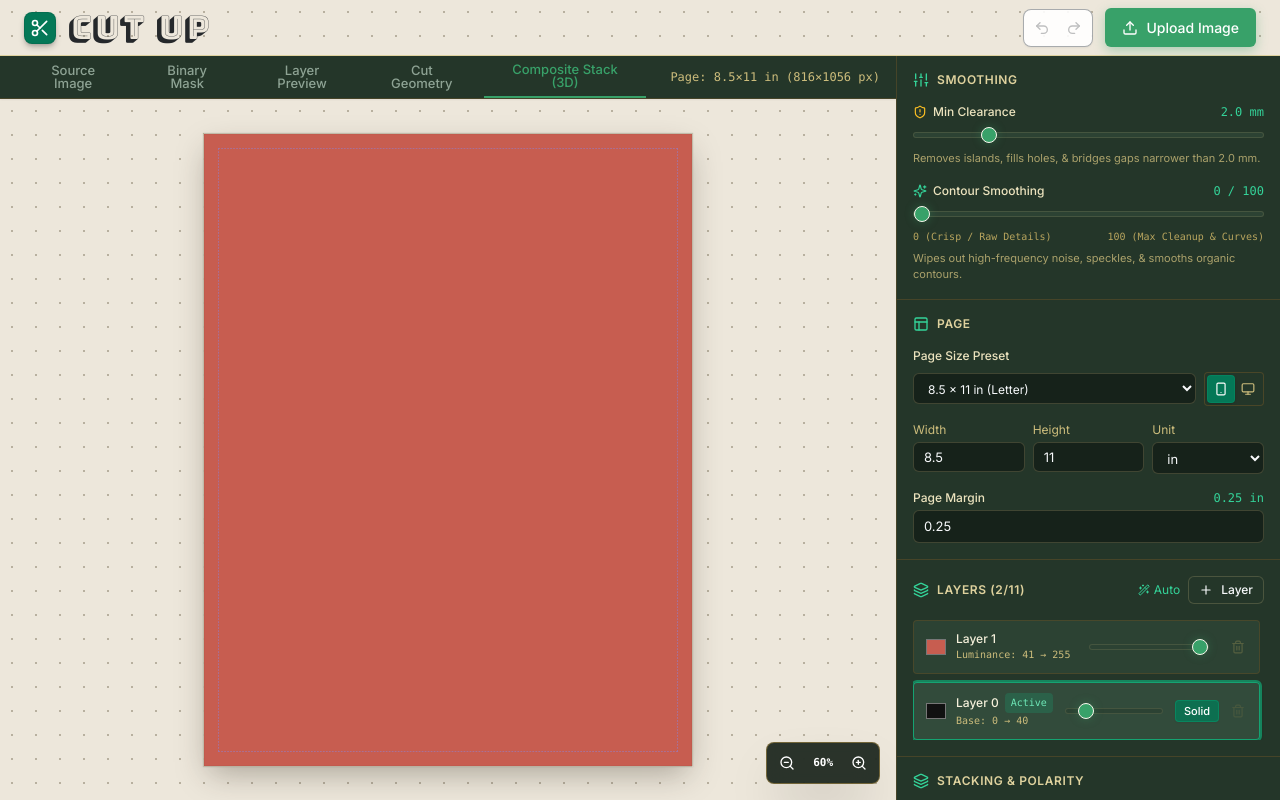
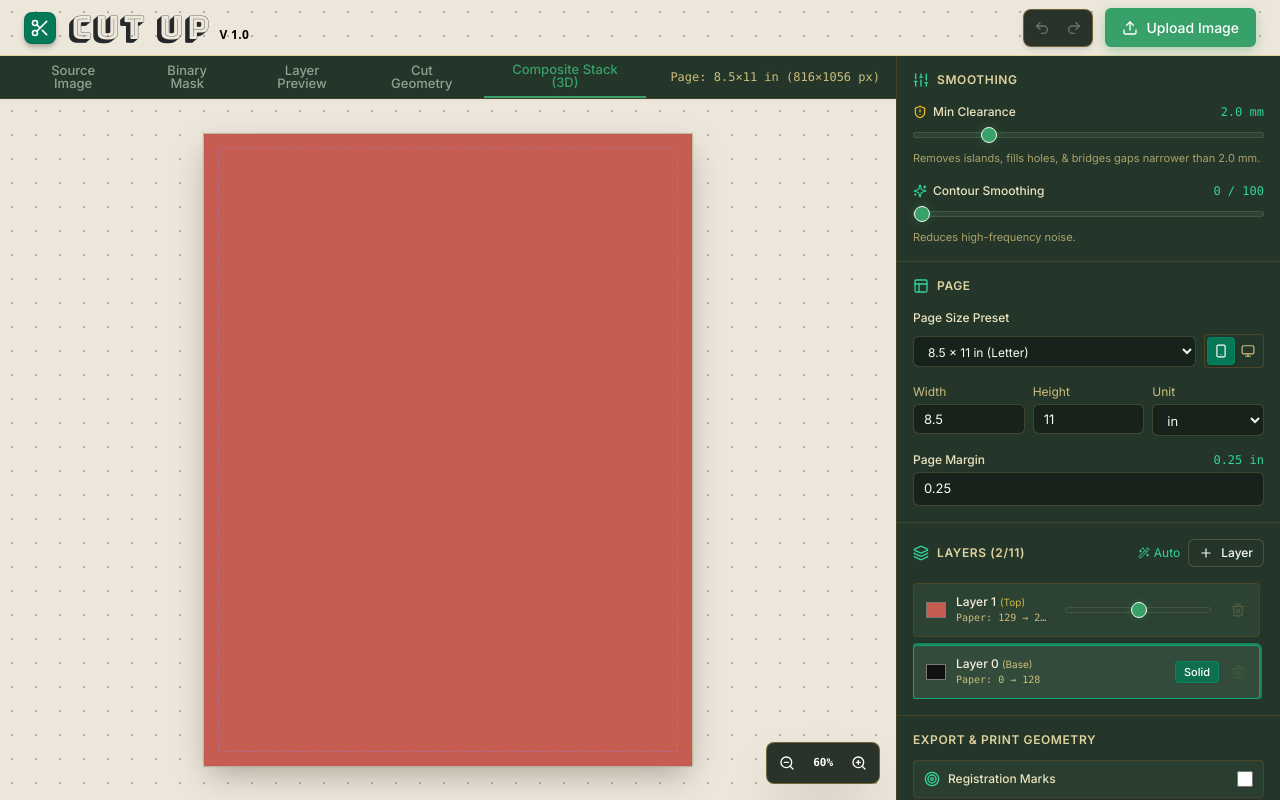
Before and after one commit to mallenspringer/cut-up, a React (Vite) app: page / in a window 1280 px wide. Built offline with nearby package versions, Linux system fonts and the light colour scheme.

Commit message:
feat: refine layer ranges, streamline stacking modes, and polish UI

```diff
--- a/src/App.tsx
+++ b/src/App.tsx
@@ -15,7 +15,6 @@ import { ImageTransformPanel } from './ui/components/ImageTransformPanel';
 import { ProcessingPanel } from './ui/components/ProcessingPanel';
 import { CanvasSettingsPanel } from './ui/components/CanvasSettingsPanel';
 import { LayerManagerPanel } from './ui/components/LayerManagerPanel';
-import { StackingModePanel } from './ui/components/StackingModePanel';
 import { ExportPanel } from './ui/components/ExportPanel';
 
 import { Scissors, Upload, Undo2, Redo2 } from 'lucide-react';
@@ -60,8 +59,6 @@ const DEFAULT_APP_STATE: AppState = {
     orientation: 'portrait',
   },
   processing: {
-    mode: 'cumulative',
-    negative: false,
     minimumFeatureSize: 2.0, // 2mm
     smoothing: 0,
   },
@@ -282,8 +279,6 @@ export const App: React.FC = () => {
         targetH,
         idx,
         deferredState.layers,
-        deferredState.processing.mode,
-        deferredState.processing.negative,
         alpha
       );
 
@@ -333,20 +328,23 @@ export const App: React.FC = () => {
           <div className="w-8 h-8 rounded-lg bg-emerald-700 flex items-center justify-center shadow-md shadow-stone-900/25 border border-emerald-800/40">
             <Scissors className="w-5 h-5 text-white" />
           </div>
-          <div className="flex items-center">
+          <div className="flex items-baseline gap-2.5">
             <h1 className="font-bungee text-[32px] tracking-wide uppercase text-[#25282b] select-none leading-none">
               Cut Up
             </h1>
+            <span className="text-xs font-sans font-semibold text-black tracking-wide select-none">
+              V 1.0
+            </span>
           </div>
         </div>
 
         {/* Action Controls */}
         <div className="flex items-center gap-3">
-          <div className="flex items-center gap-1 bg-white/90 p-1 rounded-lg border border-[#555a60]/50 shadow-sm">
+          <div className="flex items-center gap-1 bg-[#142017]/90 backdrop-blur-md border border-sand-700/90 p-1 rounded-lg shadow-md text-xs text-white">
             <button
               onClick={handleUndo}
               disabled={history.past.length === 0}
-              className="p-1.5 hover:bg-stone-200/70 text-[#2e3236] hover:text-black rounded disabled:opacity-30 disabled:pointer-events-none transition"
+              className="p-1.5 hover:bg-[#223627] text-white hover:text-sand-100 rounded disabled:opacity-30 disabled:pointer-events-none transition"
               title="Undo composition edit (Ctrl+Z)"
             >
               <Undo2 className="w-4 h-4" />
@@ -354,7 +352,7 @@ export const App: React.FC = () => {
             <button
               onClick={handleRedo}
               disabled={history.future.length === 0}
-              className="p-1.5 hover:bg-stone-200/70 text-[#2e3236] hover:text-black rounded disabled:opacity-30 disabled:pointer-events-none transition"
+              className="p-1.5 hover:bg-[#223627] text-white hover:text-sand-100 rounded disabled:opacity-30 disabled:pointer-events-none transition"
               title="Redo composition edit (Ctrl+Shift+Z)"
             >
               <Redo2 className="w-4 h-4" />
@@ -460,11 +458,6 @@ export const App: React.FC = () => {
             onUpdateState={(updater) => updateState(updater, false)}
           />
 
-          <StackingModePanel
-            state={state}
-            onUpdateState={(updater) => updateState(updater, false)}
-          />
-
           <ExportPanel
             state={state}
             layerPathDataMap={layerPathDataMap}
@@ -474,7 +467,7 @@ export const App: React.FC = () => {
 
           {/* App Footer */}
           <footer className="p-4 mt-auto border-t border-sand-800/70 text-center text-xs text-sand-400/90 leading-relaxed bg-moss-950/30">
-            <div>Copyright 2026 M. Springer</div>
+            <div>© 2026 M. Springer</div>
             <div>
               a{' '}
               <a
--- a/src/engine/layers/layerGenerator.ts
+++ b/src/engine/layers/layerGenerator.ts
@@ -1,5 +1,4 @@
-import { LayerState, LayerMode, BinaryMask } from '../types';
-import { thresholdToBinaryMask } from '../luminance/luminance';
+import { LayerState, BinaryMask } from '../types';
 
 /** Distinct, harmonious paper layer colors: desaturated ROYGBIV, mid-to-dark grey, pink, chartreuse */
 export const DEFAULT_LAYER_COLORS = [
@@ -15,19 +14,20 @@ export const DEFAULT_LAYER_COLORS = [
   '#98a349', // 10. Desaturated Chartreuse (Warm Olive-Lime)
 ];
 
+/**
+ * Generates evenly spaced cut thresholds for an N-layer physical stack.
+ * For N total layers (Layer 0 base + N-1 cut layers), returns array of length N.
+ * thresholds[0] = 0 (Base sheet / uncut foundation)
+ * thresholds[i] = Math.round((255 / count) * i) for i = 1..N-1 (cut boundaries in [0, 254])
+ */
 export function generateAutoThresholds(count: number): number[] {
-  if (count <= 1) return [40];
-  if (count === 2) return [40, 255];
+  if (count <= 1) return [0];
 
-  // Distribute thresholds evenly from layer 0 up to 255
-  const step = Math.floor(255 / count);
-  const thresholds: number[] = [];
-  for (let i = 1; i <= count; i++) {
-    if (i === count) {
-      thresholds.push(255);
-    } else {
-      thresholds.push(Math.round(step * i));
-    }
+  const thresholds: number[] = [0];
+  const step = 255 / count;
+  for (let i = 1; i < count; i++) {
+    const val = Math.min(254, Math.round(step * i));
+    thresholds.push(val);
   }
   return thresholds;
 }
@@ -41,8 +41,7 @@ export function createDefaultLayers(count: number = 2): LayerState[] {
     if (index === 0) {
       return {
         id: 'layer-0',
-        threshold: t,
-        minThreshold: 0,
+        threshold: 0,
         isSolidBacking: true, // Solid ON by default on app load
         color: '#111111', // Black for Layer 0
         order: 0,
@@ -60,17 +59,19 @@ export function createDefaultLayers(count: number = 2): LayerState[] {
   });
 }
 
-/** Validates and enforces strict monotonic threshold ordering (T_0 < T_1 < ... < T_n) */
+/** Validates and enforces strict monotonic threshold ordering (0 <= T_1 < T_2 < ... < T_n <= 254) */
 export function enforceMonotonicThresholds(layers: LayerState[]): LayerState[] {
   const sorted = [...layers].sort((a, b) => a.order - b.order);
   let prevVal = -1;
 
   return sorted.map((layer, idx) => {
-    const isTop = idx === sorted.length - 1;
+    if (idx === 0) {
+      return { ...layer, threshold: 0 };
+    }
+
     const minAllowed = prevVal + 1;
-    const maxAllowed = isTop ? 255 : (254 - (sorted.length - 1 - idx));
-    const targetVal = isTop && (layer.threshold >= 254) ? 255 : layer.threshold;
-    const clampedThreshold = Math.max(minAllowed, Math.min(maxAllowed, targetVal));
+    const maxAllowed = 254 - (sorted.length - 1 - idx);
+    const clampedThreshold = Math.max(minAllowed, Math.min(maxAllowed, layer.threshold));
     prevVal = clampedThreshold;
     return {
       ...layer,
@@ -80,10 +81,10 @@ export function enforceMonotonicThresholds(layers: LayerState[]): LayerState[] {
 }
 
 /**
- * Updates a specific layer's threshold with bidirectional cascade pushing:
- * - Dragging down pushes lower layers down
- * - Dragging up pushes higher layers up
- * Strict monotonicity (0 <= T_0 < T_1 < ... < T_n <= 255) is always preserved.
+ * Updates a specific cut layer's threshold with bidirectional cascade pushing:
+ * - Dragging down pushes lower cut layers down
+ * - Dragging up pushes higher cut layers up
+ * Strict monotonicity (0 <= T_1 < T_2 < ... < T_{n-1} <= 254) is always preserved.
  */
 export function updateLayerThreshold(
   layers: LayerState[],
@@ -92,17 +93,16 @@ export function updateLayerThreshold(
 ): LayerState[] {
   const sorted = [...layers].sort((a, b) => a.order - b.order);
   const targetIdx = sorted.findIndex(l => l.id === targetId);
-  if (targetIdx === -1) return layers;
+  if (targetIdx <= 0) return layers; // Layer 0 has no cut slider
 
   const count = sorted.length;
-  const isTop = targetIdx === count - 1;
-  const clampedVal = Math.max(0, Math.min(isTop ? 255 : 254, newThreshold));
+  const clampedVal = Math.max(0, Math.min(254, newThreshold));
 
   const updated: LayerState[] = sorted.map((l, idx) => ({ ...l, order: idx }));
   updated[targetIdx].threshold = clampedVal;
 
-  // 1. Cascade downwards: push lower layers down if needed
-  for (let i = targetIdx - 1; i >= 0; i--) {
+  // 1. Cascade downwards: push lower cut layers down if needed (down to index 1)
+  for (let i = targetIdx - 1; i >= 1; i--) {
     if (updated[i].threshold >= updated[i + 1].threshold) {
       updated[i].threshold = Math.max(0, updated[i + 1].threshold - 1);
     }
@@ -110,24 +110,23 @@ export function updateLayerThreshold(
 
   // If downwards cascade hit the floor (0), compress upwards
   let floor = 0;
-  for (let i = 0; i <= targetIdx; i++) {
+  for (let i = 1; i <= targetIdx; i++) {
     if (updated[i].threshold < floor) {
       updated[i].threshold = floor;
     }
     floor = updated[i].threshold + 1;
   }
 
-  // 2. Cascade upwards: push higher layers up if needed
+  // 2. Cascade upwards: push higher cut layers up if needed
   for (let i = targetIdx + 1; i < count; i++) {
     if (updated[i].threshold <= updated[i - 1].threshold) {
-      const isCurrentTop = i === count - 1;
-      updated[i].threshold = Math.min(isCurrentTop ? 255 : 254, updated[i - 1].threshold + 1);
+      updated[i].threshold = Math.min(254, updated[i - 1].threshold + 1);
     }
   }
 
-  // If upwards cascade hit the ceiling (255), compress downwards
-  let ceiling = 255;
-  for (let i = count - 1; i >= 0; i--) {
+  // If upwards cascade hit the ceiling (254), compress downwards
+  let ceiling = 254;
+  for (let i = count - 1; i >= 1; i--) {
     if (updated[i].threshold > ceiling) {
       updated[i].threshold = ceiling;
     }
@@ -139,7 +138,8 @@ export function updateLayerThreshold(
 
 /**
  * Generates binary mask for a specific layer.
- * Each layer covers its designated luminance range (prevThreshold -> currentLayer.threshold).
+ * Layer 0: 100% solid paper cardstock base (or void)
+ * Layer 1..N-1: Cutout holes where luminance <= currentLayer.threshold (revealing lower layers)
  * Extra-image space (outside photo) is solid paper (1) unioned seamlessly into each sheet.
  */
 export function generateLayerMask(
@@ -148,8 +148,6 @@ export function generateLayerMask(
   height: number,
   layerIndex: number,
   allLayers: LayerState[],
-  mode: LayerMode,
-  negative: boolean,
   alpha?: Uint8Array | null
 ): BinaryMask {
   const sortedLayers = [...allLayers].sort((a, b) => a.order - b.order);
@@ -160,23 +158,20 @@ export function generateLayerMask(
 
   // Layer 0 handling: Solid Backing vs Void (Empty space behind stack)
   if (layerIndex === 0) {
-    if (currentLayer.isSolidBacking === true) {
+    if (currentLayer.isSolidBacking === false) {
+      const voidData = new Uint8Array(width * height);
+      voidData.fill(0); // 100% void / empty space
+      return { width, height, data: voidData };
+    } else {
       const solidData = new Uint8Array(width * height);
       solidData.fill(1); // 100% solid paper cardstock base
       return { width, height, data: solidData };
-    } else {
-      const voidData = new Uint8Array(width * height);
-      voidData.fill(0); // 100% void / empty space
-      return { width, height, data: voidData };
     }
   }
 
-  const prevThreshold = sortedLayers[layerIndex - 1].threshold;
   const currThreshold = currentLayer.threshold;
   const total = width * height;
   const maskData = new Uint8Array(total);
-
-  const isCumulative = mode === 'cumulative';
 
   for (let i = 0; i < total; i++) {
     if (alpha && alpha[i] < 128) {
@@ -184,22 +179,8 @@ export function generateLayerMask(
       maskData[i] = 1;
     } else {
       const val = luminance[i];
-      let isCutout = false;
-
-      if (isCumulative) {
-        // Cumulative Mode: holes expand progressively on higher threshold layers
-        if (!negative) {
-          isCutout = val <= currThreshold;
-        } else {
-          isCutout = val > currThreshold;
-        }
-      } else {
-        // Exclusive / Band Mode: cutout only for luminance within this layer's discrete band
-        const bandMin = prevThreshold + 1;
-        const inBand = val >= bandMin && val <= currThreshold;
-        isCutout = !negative ? inBand : !inBand;
-      }
-
+      // Cumulative Mode: holes cut out where luminance <= threshold
+      const isCutout = val <= currThreshold;
       // Material mask: 1 = solid paper sheet, 0 = cutout hole
       maskData[i] = isCutout ? 0 : 1;
     }
--- a/src/engine/luminance/luminance.ts
+++ b/src/engine/luminance/luminance.ts
@@ -41,9 +41,8 @@ export function extractAlpha(buffer: ResampledBuffer): Uint8Array {
 }
 
 /**
- * Converts luminance buffer to binary material mask based on numeric threshold (0-255) and polarity.
- * Positive polarity (default): Darker pixels (lum <= threshold) = MATERIAL (1).
- * Negative polarity: Lighter pixels (lum > threshold) = MATERIAL (1).
+ * Converts luminance buffer to binary material mask based on numeric threshold (0-255).
+ * Darker pixels (lum <= threshold) = MATERIAL (1).
  * Empty un-imaged page space (alpha < 128) = MATERIAL (1) (solid paper cardstock).
  */
 export function thresholdToBinaryMask(
@@ -51,29 +50,16 @@ export function thresholdToBinaryMask(
   width: number,
   height: number,
   threshold: number,
-  negative: boolean,
   alpha?: Uint8Array | null
 ): BinaryMask {
   const mask = new Uint8Array(width * height);
   const total = width * height;
 
-  if (!negative) {
-    // Standard positive mode: Darker <= threshold is material, AND empty page space (alpha < 128) is solid paper material (1)
-    for (let i = 0; i < total; i++) {
-      if (alpha && alpha[i] < 128) {
-        mask[i] = 1;
-      } else {
-        mask[i] = luminance[i] <= threshold ? 1 : 0;
-      }
-    }
-  } else {
-    // Negative mode: Lighter > threshold is material, AND empty page space (alpha < 128) is solid paper material (1)
-    for (let i = 0; i < total; i++) {
-      if (alpha && alpha[i] < 128) {
-        mask[i] = 1;
-      } else {
-        mask[i] = luminance[i] > threshold ? 1 : 0;
-      }
+  for (let i = 0; i < total; i++) {
+    if (alpha && alpha[i] < 128) {
+      mask[i] = 1;
+    } else {
+      mask[i] = luminance[i] <= threshold ? 1 : 0;
     }
   }
 
--- a/src/engine/types.ts
+++ b/src/engine/types.ts
@@ -53,11 +53,7 @@ export interface CanvasState {
   orientation: 'portrait' | 'landscape';
 }
 
-export type LayerMode = 'cumulative' | 'exclusive';
-
 export interface ProcessingState {
-  mode: LayerMode;
-  negative: boolean;
   minimumFeatureSize: number; // in physical unit (mm)
   smoothing: number; // 0 to 100
 }
--- a/src/ui/components/LayerManagerPanel.tsx
+++ b/src/ui/components/LayerManagerPanel.tsx
@@ -82,7 +82,7 @@ export const LayerManagerPanel: React.FC<LayerManagerPanelProps> = ({
           <button
             onClick={handleAutoDistribute}
             className="text-xs text-emerald-400 hover:text-emerald-300 flex items-center gap-1 transition"
-            title="Auto distribute thresholds evenly"
+            title="Auto distribute cut thresholds evenly"
           >
             <Wand2 className="w-3 h-3" /> Auto
           </button>
@@ -90,7 +90,7 @@ export const LayerManagerPanel: React.FC<LayerManagerPanelProps> = ({
             onClick={handleAddLayer}
             disabled={layers.length >= 11}
             className="btn btn-sm btn-secondary text-sand-200 disabled:opacity-30 disabled:pointer-events-none"
-            title="Add new cut layer (up to 10 cut layers + Layer 0)"
+            title="Add new cut layer (up to 10 cut layers + Layer 0 base)"
           >
             <Plus className="w-3.5 h-3.5" /> Layer
           </button>
@@ -105,8 +105,9 @@ export const LayerManagerPanel: React.FC<LayerManagerPanelProps> = ({
           const isSelected = state.selectedLayerId === layer.id || (!state.selectedLayerId && isLayer0);
           const isSolid = layer.isSolidBacking !== false;
 
-          // Streamlined Layer 0 Card (Compact single-height)
+          // Streamlined Layer 0 Card (Solid Base Sheet / Void Foundation)
           if (isLayer0) {
+            const layer1Threshold = sortedLayers[1]?.threshold ?? 0;
             return (
               <div
                 key={layer.id}
@@ -119,8 +120,8 @@ export const LayerManagerPanel: React.FC<LayerManagerPanelProps> = ({
                     : 'bg-moss-850 border-sand-800/70 hover:border-sand-700/80'
                 }`}
               >
-                {/* Left: Color Swatch + Name + Active */}
-                <div className="flex items-center gap-2 shrink-0">
+                {/* Left: Color Swatch + Name (Compact static width for maximum slider room) */}
+                <div className="flex items-center gap-2 w-[125px] shrink-0">
                   <input
                     type="color"
                     value={layer.color}
@@ -138,40 +139,17 @@ export const LayerManagerPanel: React.FC<LayerManagerPanelProps> = ({
                     }`}
                     title={isSolid ? "Assign Layer 0 solid backing color" : "Void mode (transparent)"}
                   />
-                  <div>
-                    <div className="font-medium text-sand-100 flex items-center gap-1.5">
-                      Layer 0
-                      {isSelected && (
-                        <span className="text-[10px] bg-emerald-500/20 text-emerald-300 px-1.5 py-0.5 rounded font-mono">
-                          Active
-                        </span>
-                      )}
+                  <div className="min-w-0 flex-1">
+                    <div className="font-medium text-sand-100 truncate">
+                      Layer 0 <span className="text-[10px] text-sand-400 font-normal">(Base)</span>
                     </div>
-                    <div className="text-[10px] text-sand-400 font-mono">
-                      Base: 0 → {layer.threshold}
+                    <div className="text-[10px] text-sand-400 font-mono truncate">
+                      Paper: 0 → {layer1Threshold}
                     </div>
                   </div>
                 </div>
 
-                {/* Center: Max Luminance Slider (Cascades with other layers) */}
-                <div className="flex items-center gap-2 flex-1 max-w-[120px]" onClick={(e) => e.stopPropagation()}>
-                  <input
-                    type="range"
-                    min="0"
-                    max="254"
-                    value={layer.threshold}
-                    onChange={(e) => {
-                      const val = parseInt(e.target.value) || 0;
-                      onUpdateState(prev => ({
-                        ...prev,
-                        layers: updateLayerThreshold(prev.layers, layer.id, val),
-                      }));
-                    }}
-                    title={`Layer 0 Base Luminance (0 -> ${layer.threshold})`}
-                  />
-                </div>
-
-                {/* Right: Solid / Void Switch */}
+                {/* Right: Solid / Void Switch + Locked Delete */}
                 <div className="flex items-center gap-2 shrink-0" onClick={(e) => e.stopPropagation()}>
                   <button
                     type="button"
@@ -189,7 +167,7 @@ export const LayerManagerPanel: React.FC<LayerManagerPanelProps> = ({
                   <button
                     disabled={true}
                     className="text-sand-600 opacity-20 cursor-not-allowed p-1"
-                    title="Layer 0 is the foundation layer and cannot be deleted"
+                    title="Layer 0 is the base foundation and cannot be deleted"
                   >
                     <Trash2 className="w-3.5 h-3.5" />
                   </button>
@@ -199,9 +177,9 @@ export const LayerManagerPanel: React.FC<LayerManagerPanelProps> = ({
           }
 
           // Standard Cut Layer Card (Layer 1 to Layer 10)
-          const prevLuminance = sortedLayers[actualIndex - 1].threshold;
-          const minRange = prevLuminance + 1;
           const isTop = actualIndex === sortedLayers.length - 1;
+          const paperMax = isTop ? 255 : sortedLayers[actualIndex + 1].threshold;
+          const paperRange = `${layer.threshold + 1} → ${paperMax}`;
 
           return (
             <div
@@ -215,7 +193,8 @@ export const LayerManagerPanel: React.FC<LayerManagerPanelProps> = ({
                   : 'bg-moss-850 border-sand-800/70 hover:border-sand-700/80'
               }`}
             >
-              <div className="flex items-center gap-2 shrink-0">
+              {/* Left: Color Swatch + Name (Compact static width for maximum slider room) */}
+              <div className="flex items-center gap-2 w-[125px] shrink-0">
                 <input
                   type="color"
                   value={layer.color}
@@ -230,27 +209,27 @@ export const LayerManagerPanel: React.FC<LayerManagerPanelProps> = ({
                   className="w-6 h-6 rounded cursor-pointer border-0 bg-transparent shrink-0"
                   title={`Assign Layer ${actualIndex} paper color`}
                 />
-                <div>
-                  <div className="font-medium text-sand-100 flex items-center gap-1.5">
+                <div className="min-w-0 flex-1">
+                  <div className="font-medium text-sand-100 truncate">
                     Layer {actualIndex}
-                    {isSelected && (
-                      <span className="text-[10px] bg-emerald-500/20 text-emerald-300 px-1.5 py-0.5 rounded font-mono">
-                        Active
-                      </span>
+                    {isTop && (
+                      <span className="text-[10px] text-amber-300/80 font-normal ml-1">(Top)</span>
                     )}
                   </div>
-                  <div className="text-[10px] text-sand-400 font-mono">
-                    Luminance: {minRange} → {layer.threshold}
+                  <div className="text-[10px] text-sand-400 font-mono truncate">
+                    Paper: {paperRange}
                   </div>
                 </div>
               </div>
 
-              <div className="flex items-center gap-2 flex-1 max-w-[120px]" onClick={(e) => e.stopPropagation()}>
+              {/* Center Slider: Extended wide track */}
+              <div className="flex items-center gap-2 flex-1 px-1" onClick={(e) => e.stopPropagation()}>
                 <input
                   type="range"
                   min="0"
-                  max={isTop ? "255" : "254"}
+                  max="254"
                   value={layer.threshold}
+                  className="w-full cursor-pointer"
                   onChange={(e) => {
                     const val = parseInt(e.target.value) || 0;
                     onUpdateState(prev => ({
@@ -258,9 +237,11 @@ export const LayerManagerPanel: React.FC<LayerManagerPanelProps> = ({
                       layers: updateLayerThreshold(prev.layers, layer.id, val),
                     }));
                   }}
+                  title={`Layer ${actualIndex} Cut Threshold: ≤ ${layer.threshold}`}
                 />
               </div>
 
+              {/* Right: Delete Action */}
               <div className="shrink-0 flex items-center">
                 <button
                   onClick={(e) => {
--- a/src/ui/components/ProcessingPanel.tsx
+++ b/src/ui/components/ProcessingPanel.tsx
@@ -88,12 +88,8 @@ export const ProcessingPanel: React.FC<ProcessingPanelProps> = ({
             }));
           }}
         />
-        <div className="flex justify-between text-[10px] text-sand-500 font-mono">
-          <span>0 (Crisp / Raw Details)</span>
-          <span>100 (Max Cleanup & Curves)</span>
-        </div>
         <div className="text-[11px] text-sand-400/80">
-          Wipes out high-frequency noise, speckles, & smooths organic contours.
+          Reduces high-frequency noise.
         </div>
       </div>
     </div>
--- a/src/ui/components/StackingModePanel.tsx
+++ /dev/null
@@ -1,71 +0,0 @@
-import React from 'react';
-import { AppState } from '../../engine/types';
-import { Layers, Contrast } from 'lucide-react';
-
-interface StackingModePanelProps {
-  state: AppState;
-  onUpdateState: (updater: (prev: AppState) => AppState) => void;
-}
-
-export const StackingModePanel: React.FC<StackingModePanelProps> = ({
-  state,
-  onUpdateState,
-}) => {
-  const { processing } = state;
-
-  return (
-    <div className="p-4 space-y-4 border-b border-sand-800/70">
-      <h3 className="text-xs font-semibold uppercase tracking-wider text-sand-300 flex items-center gap-2">
-        <Layers className="w-4 h-4 text-emerald-400" /> Stacking & Polarity
-      </h3>
-
-      {/* Layer Mode Selector */}
-      <div className="space-y-1.5">
-        <label className="block text-xs text-sand-200 font-medium">Stacking Mode</label>
-        <div className="grid grid-cols-2 gap-2">
-          <button
-            className={`btn btn-sm ${processing.mode === 'cumulative' ? 'btn-primary' : 'btn-secondary text-sand-200'}`}
-            onClick={() => {
-              onUpdateState(prev => ({
-                ...prev,
-                processing: { ...prev.processing, mode: 'cumulative' },
-              }));
-            }}
-          >
-            Cumulative Stack
-          </button>
-          <button
-            className={`btn btn-sm ${processing.mode === 'exclusive' ? 'btn-primary' : 'btn-secondary text-sand-200'}`}
-            onClick={() => {
-              onUpdateState(prev => ({
-                ...prev,
-                processing: { ...prev.processing, mode: 'exclusive' },
-              }));
-            }}
-          >
-            Exclusive Band
-          </button>
-        </div>
-      </div>
-
-      {/* Polarity Switcher */}
-      <div className="flex items-center justify-between p-2.5 bg-moss-850/80 rounded border border-sand-800/70">
-        <div className="flex items-center gap-2 text-xs font-medium text-sand-200">
-          <Contrast className="w-4 h-4 text-sand-400" />
-          Polarity Mode
-        </div>
-        <button
-          className={`btn btn-sm ${processing.negative ? 'bg-amber-600 text-white' : 'btn-secondary text-sand-200'}`}
-          onClick={() => {
-            onUpdateState(prev => ({
-              ...prev,
-              processing: { ...prev.processing, negative: !prev.processing.negative },
-            }));
-          }}
-        >
-          {processing.negative ? 'Negative Mode' : 'Positive (Default)'}
-        </button>
-      </div>
-    </div>
-  );
-};
```
Also changed, not shown: 1 other file (tests, documents, lock files or other folders).
